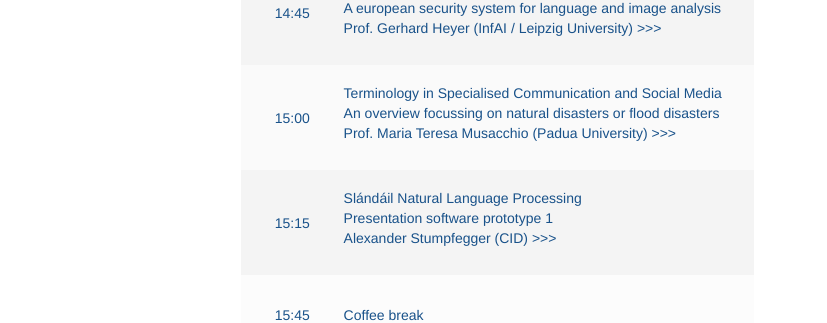
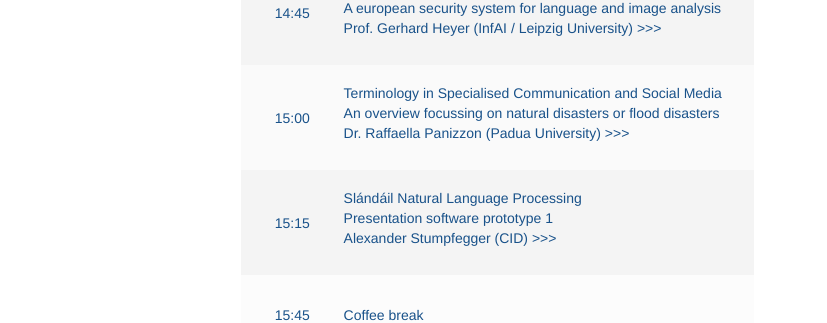
Before and after one commit to susedev/test, a Jekyll site: the page built from programme.html, in a window 1280 px wide and 900 px high, scrolled down 1552 px. Shown: the part 135-458 px from the top of the window, without its empty margins (39-866 px from the left). Built offline with Jekyll 4.4.1, drawn with Linux system fonts in a browser that asks for light colours; nearby versions of some CDN libraries.

Commit message:
Update programme.html

```diff
--- a/programme.html
+++ b/programme.html
@@ -113,7 +113,7 @@ language: en
 			<td style="background-color: rgb(250, 250, 250); border-color: rgb(255, 255, 255); text-align: left; vertical-align: middle; height: 105px;">
 			<p><a href="{{ site.base_url }}/titles-and-speakers.html#Musacchio"><span style="color:#19528A;">Terminology in Specialised Communication and Social Media<br />
 			An overview focussing on natural disasters or flood disasters<br />
-			Prof. Maria Teresa Musacchio (Padua University)&nbsp;&gt;&gt;&gt;</span></a></p>
+			Dr. Raffaella Panizzon (Padua University)&nbsp;&gt;&gt;&gt;</span></a></p>
 			</td>
 		</tr>
 		<tr>
```
